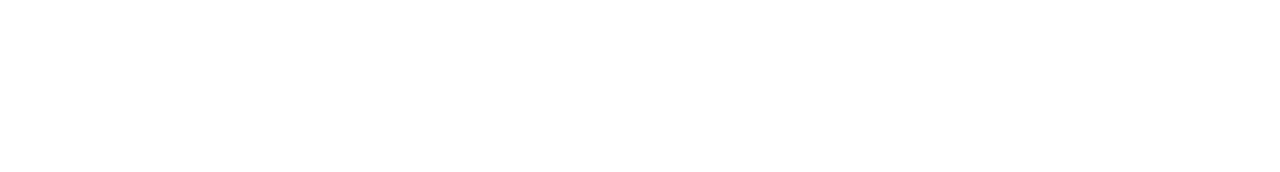
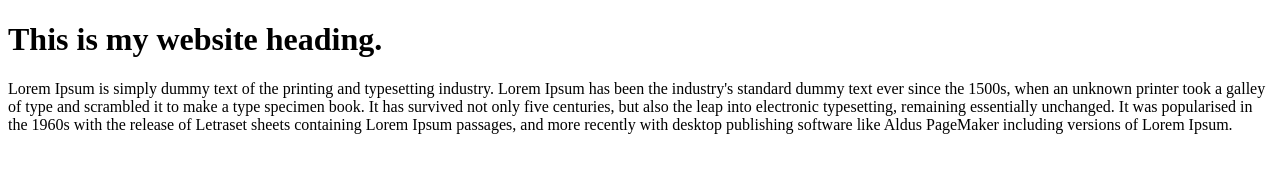
Before and after one commit to abdulkaderredwan/sec-repo, a plain HTML site: page index.html in a window 1280 px wide. Drawn offline with Linux system fonts and the light colour scheme.

Commit message:
here all code without image

```diff
--- a/index.html
+++ b/index.html
@@ -7,6 +7,7 @@
     <title>Repository pactrice</title>
 </head>
 <body>
-
+    <h1>This is my website heading.</h1>
+    <p>Lorem Ipsum is simply dummy text of the printing and typesetting industry. Lorem Ipsum has been the industry's standard dummy text ever since the 1500s, when an unknown printer took a galley of type and scrambled it to make a type specimen book. It has survived not only five centuries, but also the leap into electronic typesetting, remaining essentially unchanged. It was popularised in the 1960s with the release of Letraset sheets containing Lorem Ipsum passages, and more recently with desktop publishing software like Aldus PageMaker including versions of Lorem Ipsum.</p>
 </body>
 </html>
```
Also changed, not shown: images/Finance.jpg (added), images/First image.jpg (added), images/Meeting.jpg (added), images/fav2.png (added).
